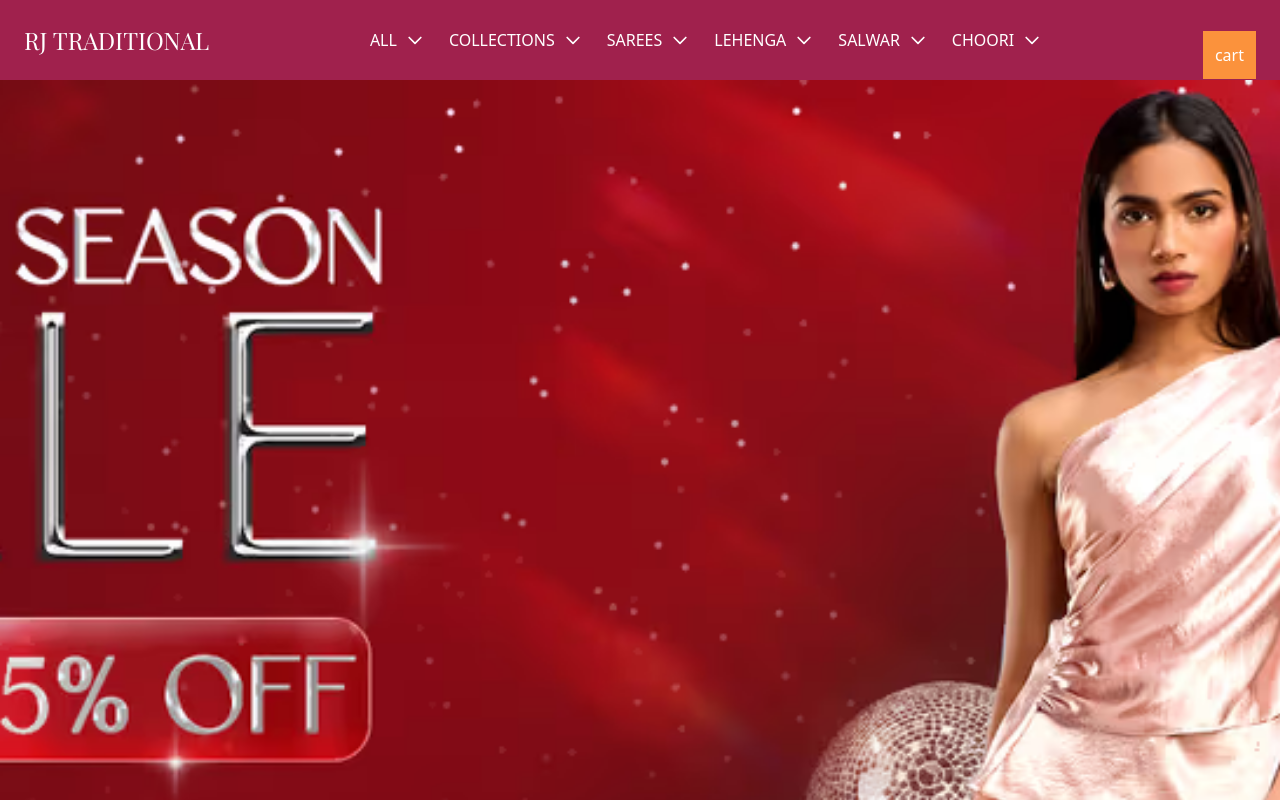
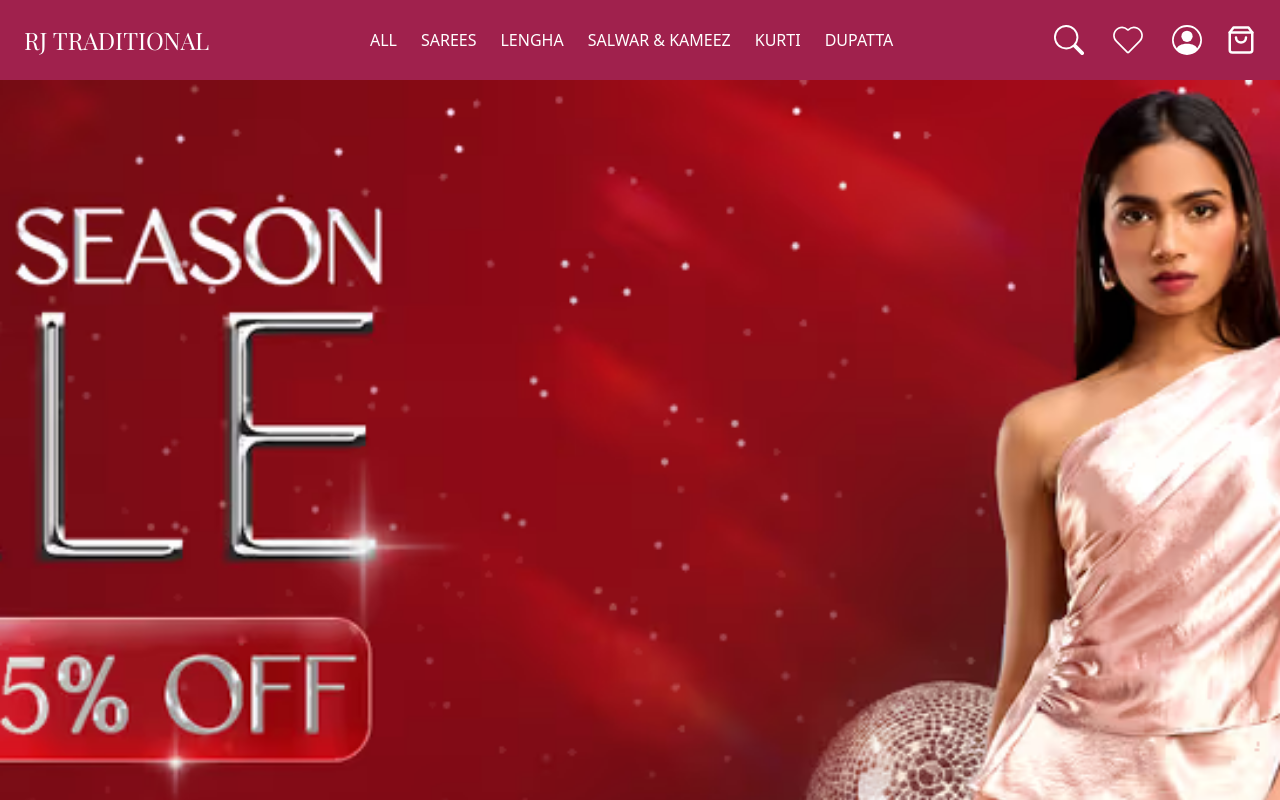
Before and after one commit to Abhi13-02/rj, a Next.js app: page / in a window 1280 px wide. Shown: the top 800 px of the page. Built offline with nearby package versions, Linux system fonts and the light colour scheme.

Commit message:
orders finally added

```diff
--- a/package.json
+++ b/package.json
@@ -18,6 +18,7 @@
     "razorpay": "^2.9.5",
     "react": "^19.0.0",
     "react-dom": "^19.0.0",
+    "react-icons": "^5.4.0",
     "zukeeper": "^1.0.2",
     "zustand": "^5.0.2"
   },
--- a/src/app/api/(orders)/orders/cart/route.ts
+++ b/src/app/api/(orders)/orders/cart/route.ts
@@ -15,10 +15,6 @@ export async function POST(req: NextRequest) {
     // Find the user's cart
     const userCart = await Cart.findOne({ userId }).populate('items.productId');
 
-    if (!userCart || userCart.items.length === 0) {
-      return NextResponse.json({ error: 'Cart is empty' }, { status: 400 });
-    }
-
     if(!paymentMethod) {
       return NextResponse.json({ error: ' payment method are required' }, { status: 400 });
     }
@@ -29,7 +25,7 @@ export async function POST(req: NextRequest) {
     const productSizes = item.productId.sizes as { size: string; stock: number }[];
     if (item.quantity > productSizes.filter((size ) => size.size === item.size)[0].stock) {
       messages.push(
-        `Insufficient stock for ${item.productId.title}. Available: ${item.productId.sizes[item.size].stock}, Requested: ${item.quantity}`
+        `Insufficient stock for ${item.productId.title}. Available: ${productSizes.filter((size ) => size.size === item.size)[0].stock}, Requested: ${item.quantity}`
       );
      }
     }
--- a/src/app/api/ship/createOrder/route.ts
+++ b/src/app/api/ship/createOrder/route.ts
@@ -9,7 +9,7 @@ export async function POST(request: NextRequest) {
     console.log(shippingDetails);
 
     const response = await makeShiprocketRequest('/v1/external/orders/create/adhoc', 'POST', shippingDetails);
-    console.log("hi",response);
+    console.log("shipRocketOrder created",response);
 
     // console.log('Order created successfully:', response);
     return NextResponse.json(response, { status: 200 });
--- a/src/app/cart/page.tsx
+++ b/src/app/cart/page.tsx
@@ -127,7 +127,7 @@ const CartPage = () => {
     */
 
     const items: OrderItem[] = orderItems;
-    console.log("hiiiii",cartItems)
+    console.log("cartItems are:",cartItems)
     cartItems.forEach((item) => {
       items.push({
         name: item.name,
@@ -147,7 +147,7 @@ const CartPage = () => {
   };
 
   const calculateTotal = () => {
-    return cartItems.reduce((total, item) => total + item.price * item.quantity, 0);
+    return cartItems?.reduce((total, item) => total + item.price * item.quantity, 0);
   };
 
   if (loading) return <div>Loading...</div>;
@@ -156,8 +156,8 @@ const CartPage = () => {
     <div className="cart-page flex flex-col md:flex-row p-4">
       <div className="cart-items flex-1">
         <h1 className="text-2xl font-bold mb-4">Your Cart</h1>
-        {cartItems?.length === 0 ? (
-          <p>Your cart is empty!</p>
+        {cartItems?.length === 0 || !cartItems ? (
+          <p className="text-gray-600">Your cart is empty!</p>
         ) : (
           cartItems?.map((item) => (
             <div
--- a/src/app/ordering/address/page.tsx
+++ b/src/app/ordering/address/page.tsx
@@ -42,7 +42,7 @@ const AddressPage: React.FC = () => {
     // });
     // console.log(response);
 
-    console.log(useDBOrderStore.getState());
+    console.log("added adress to dbOrder",useDBOrderStore.getState());
 
     router.push("/ordering/payment");
   };
--- a/src/app/products/page.tsx
+++ b/src/app/products/page.tsx
@@ -177,7 +177,8 @@ const ProductPage = () => {
       }
     };
 
-    if (products.length === 0) {
+    //TODO: Remove this 1 and replace with ISR. the products are not loding when i come first
+    if (products.length === 0 ) {
       fetchAndSetProducts();
     }
   }, [products, setProducts]);
--- a/src/components/Navbar.tsx
+++ b/src/components/Navbar.tsx
@@ -1,38 +1,16 @@
 "use client";
 
+import { FiShoppingBag } from "react-icons/fi";
+import { BsPersonCircle } from "react-icons/bs";
+import { BsSearch } from "react-icons/bs";
+import { CiHeart } from "react-icons/ci";
 import React, { useState } from "react";
 import Link from "next/link";
 import { Playfair_Display } from "next/font/google";
 import HamburgerMenu from "./HamburgerMenu";
+import Image from "next/image";
 
 const playFair = Playfair_Display({ subsets: ["latin"], weight: "400" });
-
-const menuItems = [
-    {
-        label: "ALL",
-        dropdown: ["View All Products"],
-    },
-    {
-        label: "COLLECTIONS",
-        dropdown: ["New Arrivals", "Best Sellers", "Seasonal Favorites"],
-    },
-    {
-        label: "SAREES",
-        dropdown: ["Kanjivaram Silk Sarees", "Banarasi Sarees", "Bandhani Sarees"],
-    },
-    {
-        label: "LEHENGA",
-        dropdown: ["Bridal Lehenga", "Party Lehenga", "Festive Lehenga"],
-    },
-    {
-        label: "SALWAR",
-        dropdown: ["Churidar", "Anarkali", "Plazzo suits"],
-    },
-    {
-        label: "CHOORI",
-        dropdown: ["Bangles", "Bracelets", "Cuffs"],
-    },
-];
 
 const Navbar = () => {
     const [isMenuOpen, setIsMenuOpen] = useState(false);
@@ -72,71 +50,64 @@ const Navbar = () => {
                     }`}
             >
                 <ul className="flex flex-col lg:flex-row gap-6 p-2">
-                    {menuItems.map((menu, index) => (
-                        <li key={index} className="relative group">
-                            <button
-                                className="text-white flex items-center"
-                                onClick={() => toggleDropdown(menu.label)}
-                            >
-                                {menu.label}
-                                <svg
-                                    xmlns="http://www.w3.org/2000/svg"
-                                    className={`h-5 w-5 ml-2 transition-transform duration-300 lg:group-hover:rotate-180 ${openDropdown === menu.label ? "rotate-180" : ""
-                                        }`}
-                                    fill="none"
-                                    viewBox="0 0 24 24"
-                                    stroke="currentColor"
-                                    strokeWidth="2"
-                                >
-                                    <path
-                                        strokeLinecap="round"
-                                        strokeLinejoin="round"
-                                        d="M19 9l-7 7-7-7"
-                                    />
-                                </svg>
-                            </button>
-                            {/* Dropdown */}
-                            <ul
-                                className={`absolute left-0 bg-[#d39c55] text-black shadow-lg rounded transform translate-y-4 lg:group-hover:opacity-100 lg:group-hover:translate-y-0 transition-transform duration-500 ease-in-out ${openDropdown === menu.label
-                                        ? "opacity-100 translate-y-0"
-                                        : "opacity-0"
-                                    }`}
-                            >
-                                {menu.dropdown.map((item, idx) => (
-                                    <li key={idx}>
-                                        <Link
-                                            href="/products"
-                                            className="block px-4 py-2 hover:bg-[#fdbc67] rounded"
-                                        >
-                                            {item}
-                                        </Link>
-                                    </li>
-                                ))}
-                            </ul>
+                        <li className="relative group">
+                            <Link href="/products">
+                                <button className="text-white flex items-center">
+                                    ALL
+                                </button>
+                            </Link>
                         </li>
-                    ))}
+                        <li className="relative group">
+                            <Link href="/products">
+                                <button className="text-white flex items-center">
+                                    SAREES
+                                </button>
+                            </Link>
+                        </li>
+                        <li className="relative group">
+                            <Link href="/products">
+                                <button className="text-white flex items-center">
+                                    LENGHA
+                                </button>
+                            </Link>
+                        </li>
+                        <li className="relative group">
+                            <Link href="/products">
+                                <button className="text-white flex items-center">
+                                    SALWAR & KAMEEZ
+                                </button>
+                            </Link>
+                        </li>
+                        <li className="relative group">
+                            <Link href="/products">
+                                <button className="text-white flex items-center">
+                                    KURTI
+                                </button>
+                            </Link>
+                        </li>
+                        <li className="relative group">
+                            <Link href="/products">
+                                <button className="text-white flex items-center">
+                                    DUPATTA
+                                </button>
+                            </Link>
+                        </li>
                 </ul>
             </nav>
 
             {/* Utility Icons */}
-            <div className="hidden lg:flex gap-4">
+            <div className="hidden lg:flex gap-6 items-center justify-center">
+                <div>
+                 <BsSearch size={30} className="text-white cursor-pointer font-light"/>
+                </div>
+                <Link href="/wishlist">
+                  <CiHeart size={40} className="text-white cursor-pointer font-light" />
+                </Link>
+                <Link href="/yourOrders">
+                  <BsPersonCircle size={30} className="text-white cursor-pointer font-light" />
+                </Link>
                 <Link href="/cart">
-                    <svg
-                        width="30"
-                        height="30"
-                        fill="none"
-                        xmlns="http://www.w3.org/2000/svg"
-                        viewBox="0 0 40 37"
-                    >
-                        <path
-                            d="M34.7332 7.10709C33.8819 6.31931..."
-                            stroke="#FFFEFE"
-                            strokeWidth="1.5"
-                            strokeLinecap="round"
-                            strokeLinejoin="round"
-                        />
-                    </svg>
-                    <button className="text-white p-3 bg-orange-400">cart</button>
+                  <FiShoppingBag size={30} className="text-white cursor-pointer font-light"/>
                 </Link>
                 {/* Add more icons if necessary */}
             </div>
```
Also changed, not shown: src/app/product/[productId]/page.tsx (+45 -3 lines), public/utilityIcons/cart.png (added), 1 other file (tests, documents, lock files or other folders).
